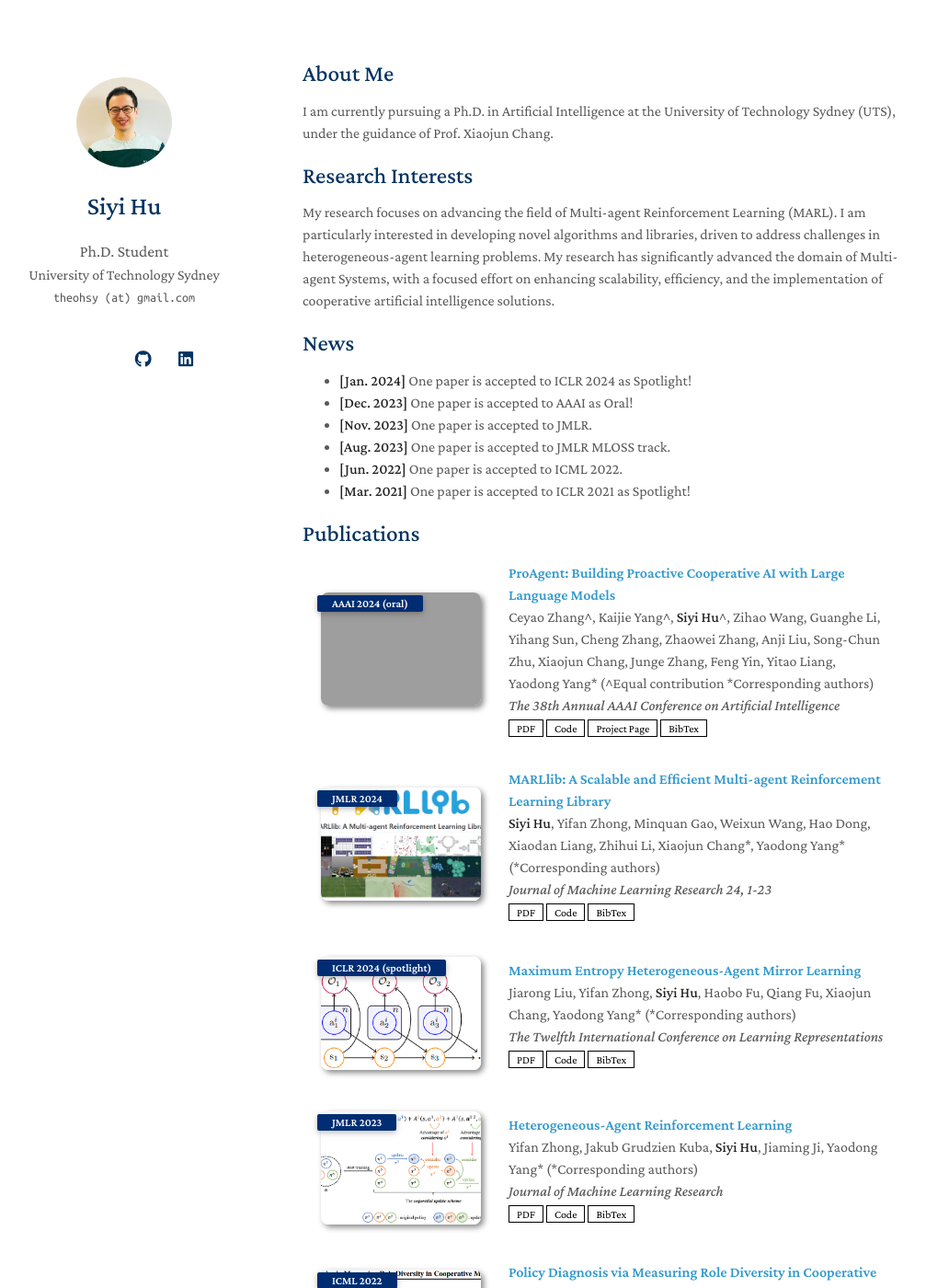
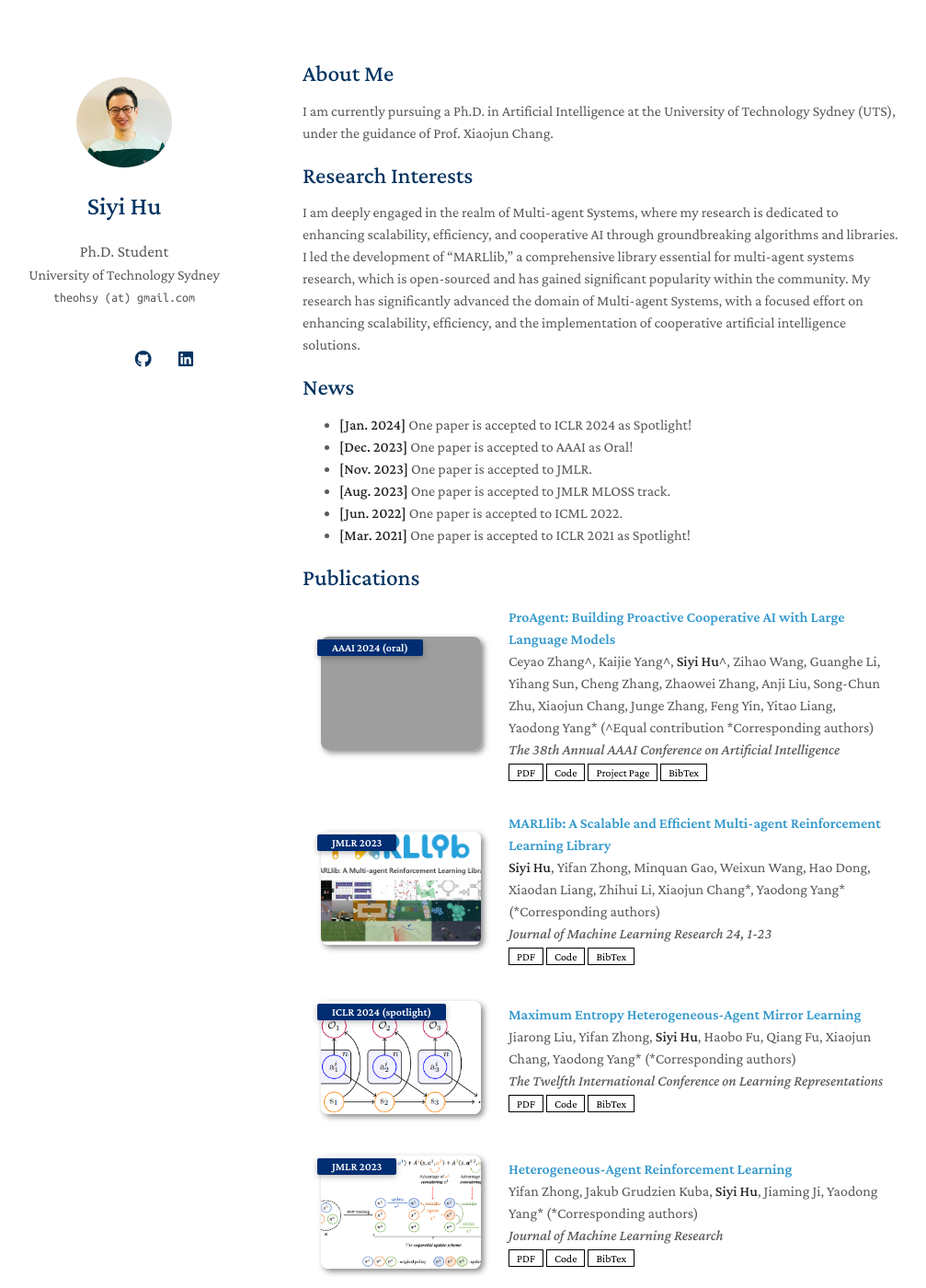
Before and after one commit to Theohhhu/theohhhu.github.io, a Jekyll site: the page built from index.md, in a window 1280 px wide and 1400 px high. Shown: the whole window at 92% size, without its empty margins (141-1148 px from the left). Built offline with Jekyll 4.4.1, drawn with Linux system fonts in a browser that asks for light colours; nearby versions of some CDN libraries; a style sheet for code colours, icons or effects is not loaded; our own code applies the rules of GitHub Pages for plain Markdown files; grey boxes are pictures that could not be loaded.

Commit message:
commit 13

```diff
--- a/_data/publications.yml
+++ b/_data/publications.yml
@@ -12,7 +12,7 @@ main:
 
   - title: "MARLlib: A Scalable and Efficient Multi-agent Reinforcement Learning Library"
     authors: <strong>Siyi Hu</strong>, Yifan Zhong, Minquan Gao, Weixun Wang, Hao Dong, Xiaodan Liang, Zhihui Li, Xiaojun Chang*, Yaodong Yang* (*Corresponding authors)
-    conference_short: JMLR 2024
+    conference_short: JMLR 2023
     conference: Journal of Machine Learning Research 24, 1-23
     pdf: https://www.jmlr.org/papers/volume24/23-0378/23-0378.pdf
     code: https://github.com/Replicable-MARL/MARLlib
@@ -32,7 +32,7 @@ main:
     authors:  Yifan Zhong, Jakub Grudzien Kuba, <strong>Siyi Hu</strong>, Jiaming Ji, Yaodong Yang* (*Corresponding authors)
     conference_short: JMLR 2023
     conference: Journal of Machine Learning Research
-    pdf: https://arxiv.org/pdf/2304.09870
+    pdf: https://www.jmlr.org/papers/volume25/23-0488/23-0488.pdf
     code: https://github.com/PKU-MARL/HARL
     bibtex: https://scholar.googleusercontent.com/scholar.bib?q=info:pGBbTCqL_xIJ:scholar.google.com/&output=citation&scisdr=ClF6bhLDEMOWlfaIU30:AFWwaeYAAAAAZV6OS32cAySOb5GEjC_XfwCuGS8&scisig=AFWwaeYAAAAAZV6OS_77MmRwy0Rq_sYeXWWzSXQ&scisf=4&ct=citation&cd=-1&hl=en
     image: ./assets/img/harl.jpg
--- a/index.md
+++ b/index.md
@@ -9,9 +9,7 @@ under the guidance of Prof. Xiaojun Chang.
 
 ## Research Interests
 
-My research focuses on advancing the field of Multi-agent Reinforcement Learning (MARL). I am particularly interested in developing novel algorithms and libraries, driven to address challenges in heterogeneous-agent learning problems. My research has significantly advanced the domain of Multi-agent Systems, with a focused effort on
-enhancing scalability, efficiency, and the implementation of cooperative artificial intelligence solutions.
-
+I am deeply engaged in the realm of Multi-agent Systems, where my research is dedicated to enhancing scalability, efficiency, and cooperative AI through groundbreaking algorithms and libraries. I led the development of "MARLlib," a comprehensive library essential for multi-agent systems research, which is open-sourced and has gained significant popularity within the community. My research has significantly advanced the domain of Multi-agent Systems, with a focused effort on enhancing scalability, efficiency, and the implementation of cooperative artificial intelligence solutions.
 
 ## News
 
```
